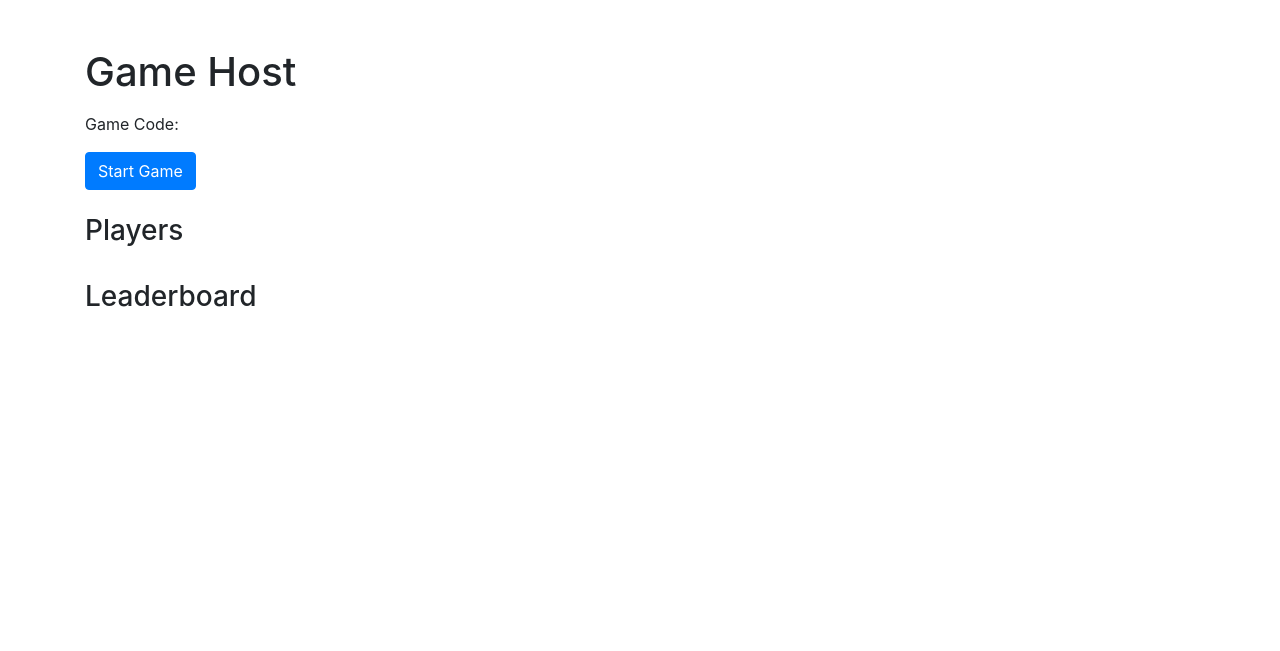
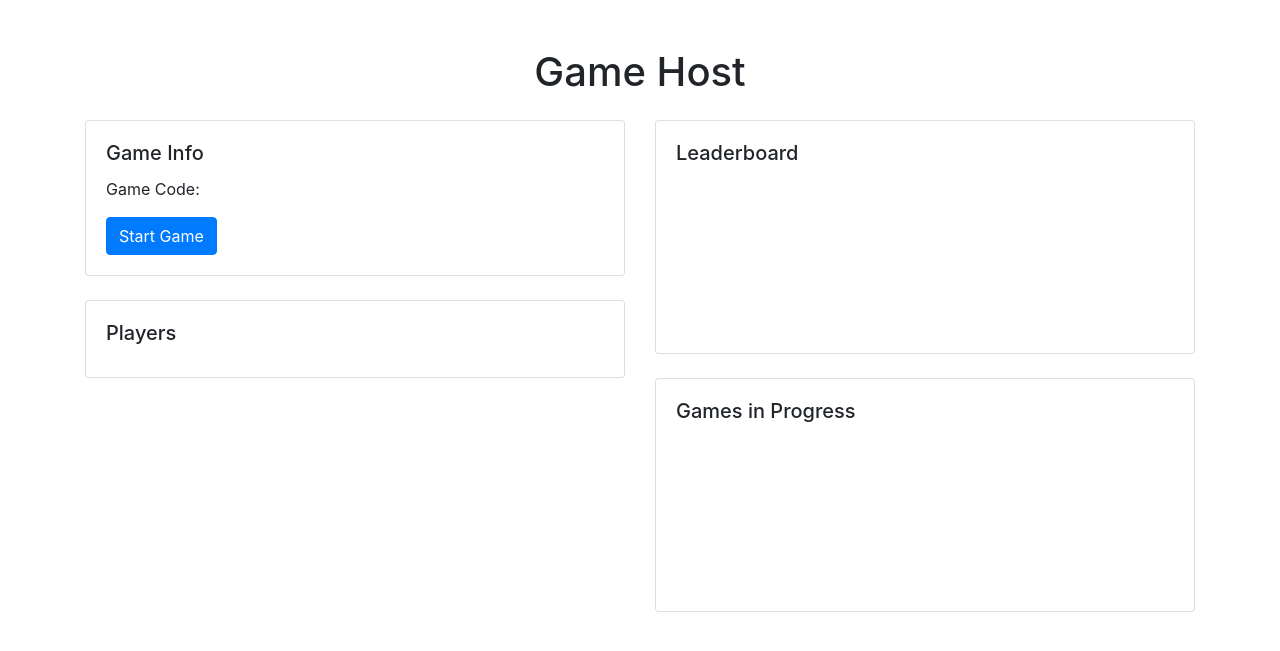
Before and after one commit to dwisnowski/3-makeateers, a Flask app: page /game in a window 1280 px wide. Shown: the top 651 px of the page. Run offline with Flask 3, Linux system fonts and the light colour scheme; a map, chart or similar area stays blank; parts of the project's set-up code (start-up, migrations or seed data) failed here and were passed over; some libraries are stand-ins or nearby versions.

Commit message:
refactor: remove unused static images and update image paths in templates; enhance game host layout with charts for leaderboard and games in progress

```diff
--- a/app/__init__.py
+++ b/app/__init__.py
@@ -5,7 +5,7 @@ import sqlite3
 import os
 import importlib
 
-app = Flask(__name__, template_folder='../templates')
+app = Flask(__name__, static_folder='../static', template_folder='../templates')
 app.config['SECRET_KEY'] = 'your_secret_key'
 Bootstrap(app)
 socketio = SocketIO(app, cors_allowed_origins="*")
--- a/app/routes/home.py
+++ b/app/routes/home.py
@@ -1,5 +1,4 @@
 from flask import render_template, Blueprint
-from app import app
 
 bp = Blueprint('home', __name__)
 
--- a/app/socketio/start_game.py
+++ b/app/socketio/start_game.py
@@ -7,6 +7,8 @@ def register_handlers(socketio):
     def start_game(data):
         """Start the game and send the first question."""
         game_code = data['game_code']
+        print(f"Starting game: {game_code}")
         if game_code in games and question_bank:
             question = question_bank[0]
-            emit('next_question', {'question': question}, room=game_code)
+            print(f"Sending question: {question}")
+            emit('new_question', {'question': question}, room=game_code)
--- a/templates/game_host.html
+++ b/templates/game_host.html
@@ -5,21 +5,41 @@
     <meta name="viewport" content="width=device-width, initial-scale=1.0">
     <title>Game Host</title>
     <link rel="stylesheet" href="https://stackpath.bootstrapcdn.com/bootstrap/4.5.2/css/bootstrap.min.css">
+    <script src="https://cdn.jsdelivr.net/npm/chart.js"></script>
 </head>
 <body>
-    <div class="container">
-        <h1 class="mt-5">Game Host</h1>
-        <div id="game-info" class="mt-3">
+    <div class="container mt-5">
+        <h1 class="text-center">Game Host</h1>
+        <div class="row mt-4">
+            <div class="col-md-6">
+                <div class="card">
+                    <div class="card-body">
+                        <h5 class="card-title">Game Info</h5>
                         <p>Game Code: <span id="game-code"></span></p>
                         <button id="start-game" class="btn btn-primary">Start Game</button>
                     </div>
-        <div id="players" class="mt-4">
-            <h3>Players</h3>
+                </div>
+                <div class="card mt-4">
+                    <div class="card-body">
+                        <h5 class="card-title">Players</h5>
                         <ul id="player-list" class="list-group"></ul>
                     </div>
-        <div id="leaderboard" class="mt-4">
-            <h3>Leaderboard</h3>
-            <ul id="leaderboard-list" class="list-group"></ul>
+                </div>
+            </div>
+            <div class="col-md-6">
+                <div class="card">
+                    <div class="card-body">
+                        <h5 class="card-title">Leaderboard</h5>
+                        <canvas id="leaderboard-chart"></canvas>
+                    </div>
+                </div>
+                <div class="card mt-4">
+                    <div class="card-body">
+                        <h5 class="card-title">Games in Progress</h5>
+                        <canvas id="games-chart"></canvas>
+                    </div>
+                </div>
+            </div>
         </div>
     </div>
 
@@ -33,35 +53,106 @@
 
             // Start game button click event
             $('#start-game').click(function() {
-                console.log('Starting game...');
                 const gameCode = $('#game-code').text();
                 socket.emit('start_game', { game_code: gameCode });
             });
 
             // Listen for game created event
             socket.on('game_created', function(data) {
-                console.log('created game: ' + data.game_code);
                 $('#game-code').text(data.game_code);
-
-                console.log('Joining game with code: ' + data.game_code);
                 socket.emit('join_game', { game_code: data.game_code, username: 'Host' });
             });
 
             // Listen for player joined event
             socket.on('player_joined', function(data) {
-                console.log(data.username + ' joined the game');
                 $('#player-list').append(`<li class="list-group-item">${data.username}</li>`);
             });
 
             // Listen for updated leaderboard
             socket.on('update_leaderboard', function(leaderboard) {
-                $('#leaderboard-list').empty();
-                for (const player in leaderboard) {
-                    console.log(player + ': ' + leaderboard[player]);
-                    $('#leaderboard-list').append(`<li class="list-group-item">${player}: ${leaderboard[player]}</li>`);
+                updateLeaderboardChart(leaderboard);
+            });
+
+            // Listen for games in progress
+            socket.on('update_games', function(games) {
+                updateGamesChart(games);
+            });
+        });
+
+        // Function to update the leaderboard chart
+        function updateLeaderboardChart(leaderboard) {
+            const ctx = document.getElementById('leaderboard-chart').getContext('2d');
+            const labels = Object.keys(leaderboard);
+            const data = Object.values(leaderboard);
+
+            new Chart(ctx, {
+                type: 'bar',
+                data: {
+                    labels: labels,
+                    datasets: [{
+                        label: 'Score',
+                        data: data,
+                        backgroundColor: 'rgba(54, 162, 235, 0.2)',
+                        borderColor: 'rgba(54, 162, 235, 1)',
+                        borderWidth: 1
+                    }]
+                },
+                options: {
+                    scales: {
+                        y: {
+                            beginAtZero: true
+                        }
+                    }
                 }
             });
+        }
+
+        // Function to update the games in progress chart
+        function updateGamesChart(games) {
+            const ctx = document.getElementById('games-chart').getContext('2d');
+            const labels = Object.keys(games);
+            const data = Object.values(games).map(game => game.players.length);
+
+            new Chart(ctx, {
+                type: 'pie',
+                data: {
+                    labels: labels,
+                    datasets: [{
+                        label: 'Players',
+                        data: data,
+                        backgroundColor: [
+                            'rgba(255, 99, 132, 0.2)',
+                            'rgba(54, 162, 235, 0.2)',
+                            'rgba(255, 206, 86, 0.2)',
+                            'rgba(75, 192, 192, 0.2)',
+                            'rgba(153, 102, 255, 0.2)',
+                            'rgba(255, 159, 64, 0.2)'
+                        ],
+                        borderColor: [
+                            'rgba(255, 99, 132, 1)',
+                            'rgba(54, 162, 235, 1)',
+                            'rgba(255, 206, 86, 1)',
+                            'rgba(75, 192, 192, 1)',
+                            'rgba(153, 102, 255, 1)',
+                            'rgba(255, 159, 64, 1)'
+                        ],
+                        borderWidth: 1
+                    }]
+                },
+                options: {
+                    responsive: true,
+                    plugins: {
+                        legend: {
+                            position: 'top',
+                        },
+                        title: {
+                            display: true,
+                            text: 'Games in Progress'
+                        }
+                    }
+                }
             });
+        }
     </script>
 </body>
 </html>
--- a/templates/game_participant.html
+++ b/templates/game_participant.html
@@ -22,7 +22,7 @@
         const socket = io();
 
         // Listen for the next question event
-        socket.on('next_question', function(data) {
+        socket.on('new_question', function(data) {
             $('#question').text(data.question);
         });
 
```
Also changed, not shown: templates/index.html (+4 -4 lines), static/images/3d-printed.png (renamed from static/3d-printed.png), static/images/cricut.jpg (renamed from static/cricut.jpg), static/images/hero.png (added), static/images/hero2.png (added), static/images/hero3.png (added), static/images/jewelry.jpg (renamed from static/jewelry.jpg). Lines whose indentation alone changed are shown as unchanged.
